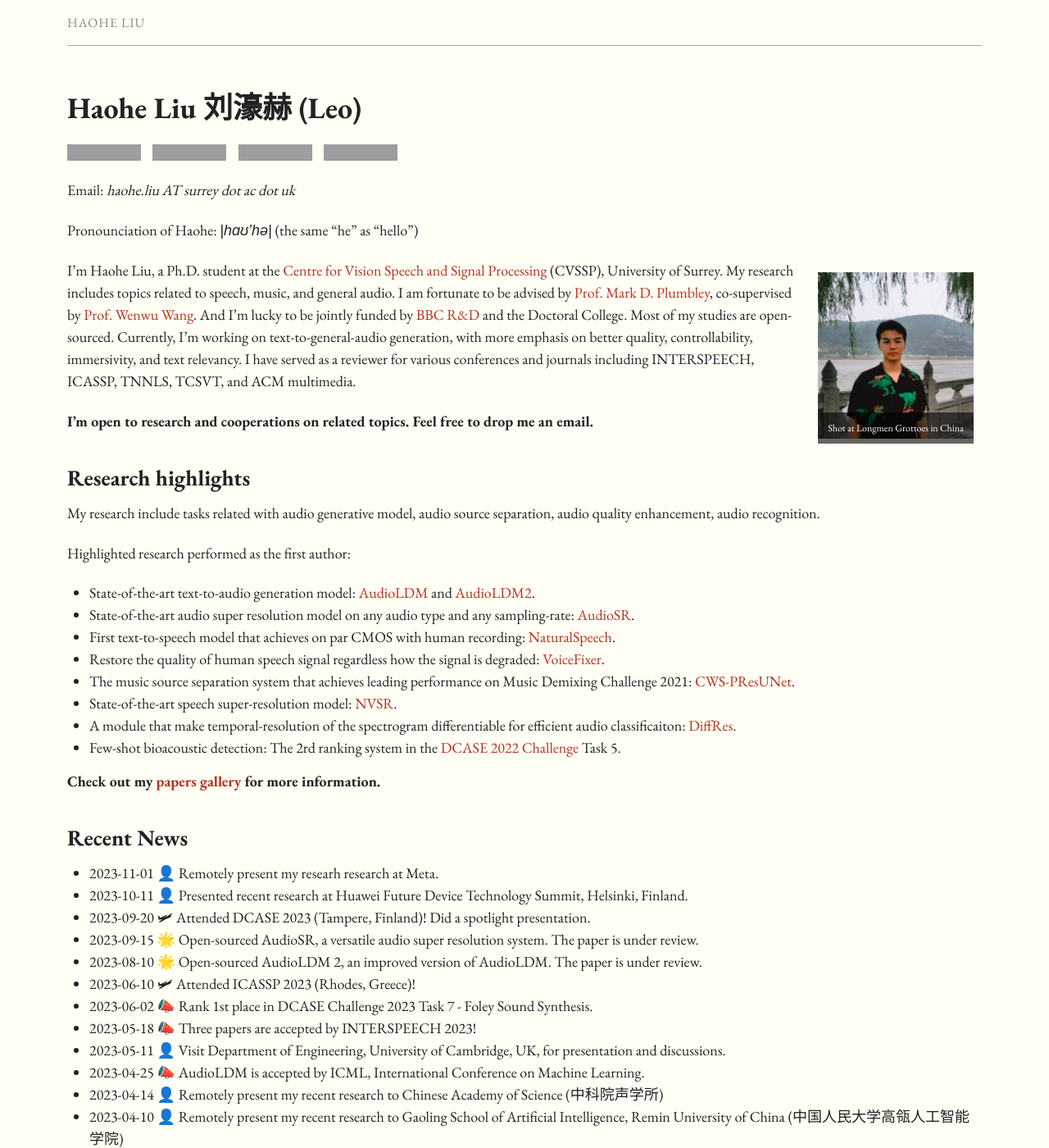
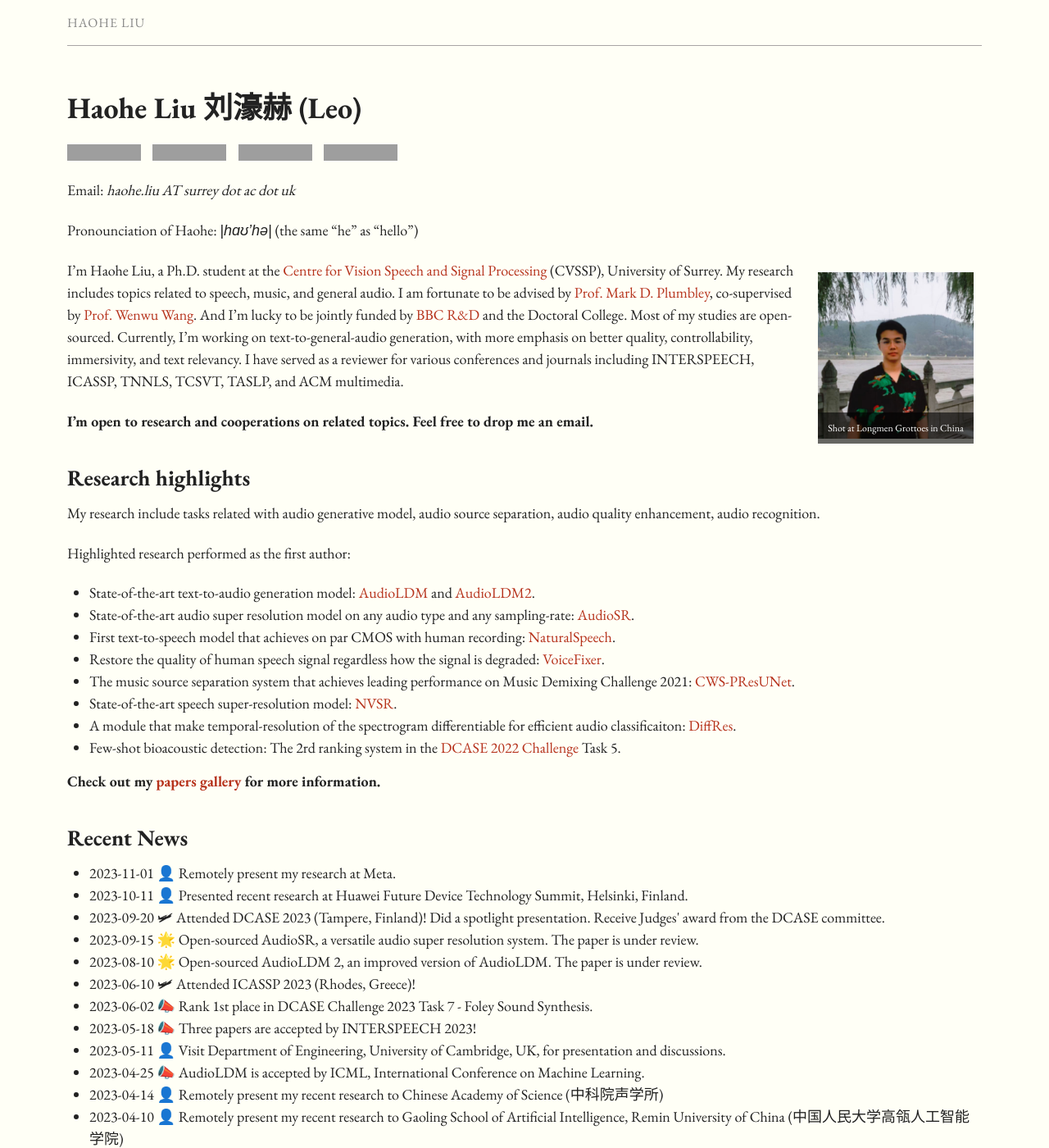
Before and after one commit to haoheliu/haoheliu.github.io, a Jekyll site: the page built from index.md, in a window 1280 px wide and 1400 px high. Shown: the whole window at 82% size. Built offline with Jekyll 4.4.1, drawn with Linux system fonts in a browser that asks for light colours; comment, search, counter and statistics services are not loaded; grey boxes are pictures that could not be loaded.

Commit message:
Update index.md

```diff
--- a/index.md
+++ b/index.md
@@ -130,11 +130,11 @@ competitions:
 news:
     shown:
       - time: 2023-11-01 &#128100;
-        note: Remotely present my researh research at Meta.
+        note: Remotely present my research at Meta.
       - time: 2023-10-11 &#128100;
         note: Presented recent research at Huawei Future Device Technology Summit, Helsinki, Finland.
       - time: 2023-09-20 	&#128745;
-        note: Attended DCASE 2023 (Tampere, Finland)! Did a spotlight presentation.
+        note: Attended DCASE 2023 (Tampere, Finland)! Did a spotlight presentation. Receive Judges' award from the DCASE committee.
       - time: 2023-09-15 &#127775;
         note: Open-sourced AudioSR, a versatile audio super resolution system. The paper is under review.
       - time: 2023-08-10 &#127775;
@@ -687,7 +687,7 @@ Pronounciation of Haohe: <span style="font-family: &quot;Doulos SIL&quot;, sans-
 
 {% include image.html url="images/longmen.jpg" caption="Shot at Longmen Grottoes in China" width="190px" align="right" %}
 
-I’m Haohe Liu, a Ph.D. student at the [Centre for Vision Speech and Signal Processing] (CVSSP), University of Surrey. My research includes topics related to speech, music, and general audio. I am fortunate to be advised by [Prof. Mark D. Plumbley], co-supervised by [Prof. Wenwu Wang]. And I’m lucky to be jointly funded by [BBC R&D] and the Doctoral College. Most of my studies are open-sourced. Currently, I'm working on text-to-general-audio generation, with more emphasis on better quality, controllability, immersivity, and text relevancy. I have served as a reviewer for various conferences and journals including INTERSPEECH, ICASSP, TNNLS, TCSVT, and ACM multimedia.
+I’m Haohe Liu, a Ph.D. student at the [Centre for Vision Speech and Signal Processing] (CVSSP), University of Surrey. My research includes topics related to speech, music, and general audio. I am fortunate to be advised by [Prof. Mark D. Plumbley], co-supervised by [Prof. Wenwu Wang]. And I’m lucky to be jointly funded by [BBC R&D] and the Doctoral College. Most of my studies are open-sourced. Currently, I'm working on text-to-general-audio generation, with more emphasis on better quality, controllability, immersivity, and text relevancy. I have served as a reviewer for various conferences and journals including INTERSPEECH, ICASSP, TNNLS, TCSVT, TASLP, and ACM multimedia.
 
 <!-- In the CVSSP, I’m working as part of the [AI for Sound] project with the goal of developing new methods for automatic labeling of sound environments and events in broadcast audio, assisting production staff to find and search through content, and helping the general public access archive content.  -->
 <!-- I’m also working closely with BBC R&D Audio Team on putting our audio recognition algorithms into production, such as generating machine tags in [BBC sound effect library]. -->
```
